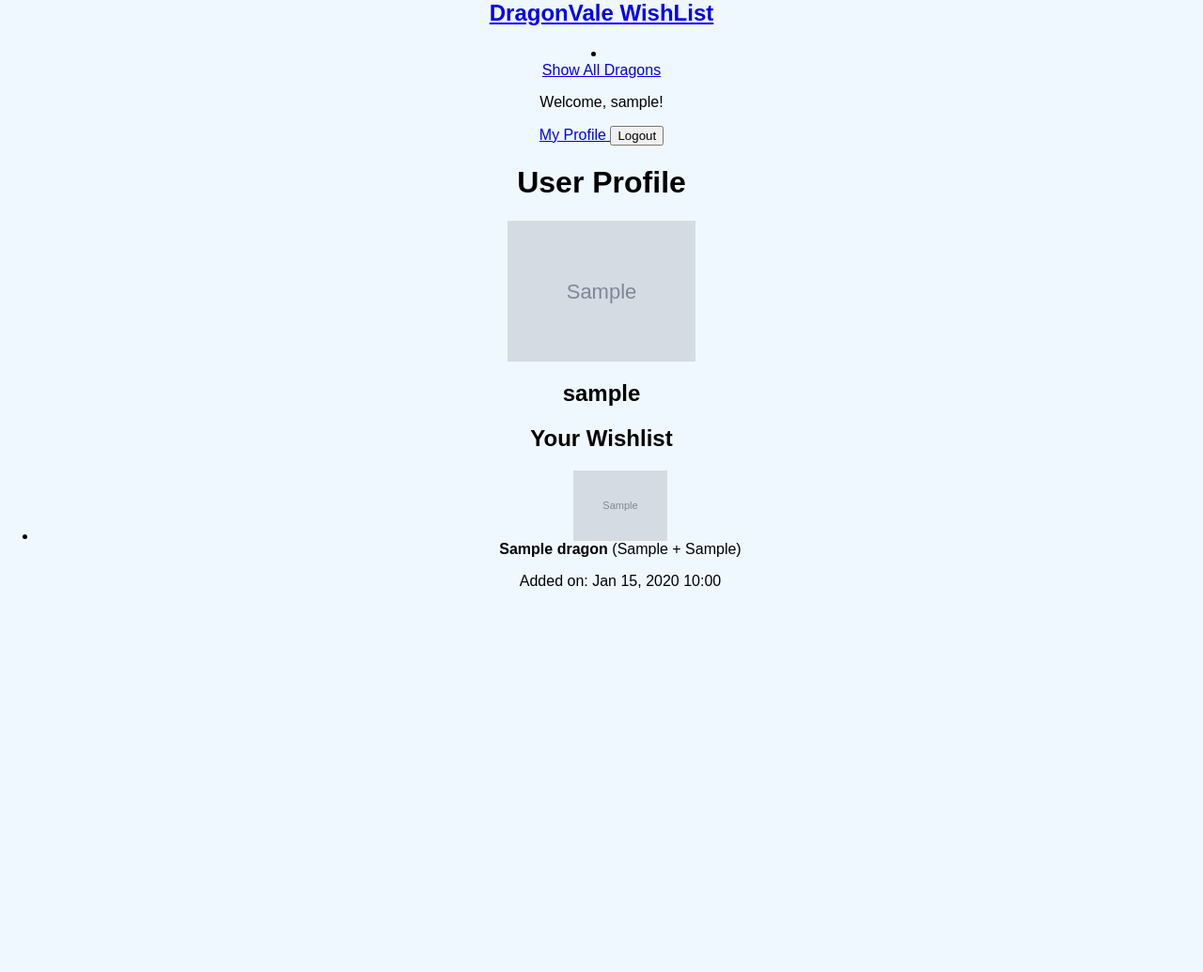
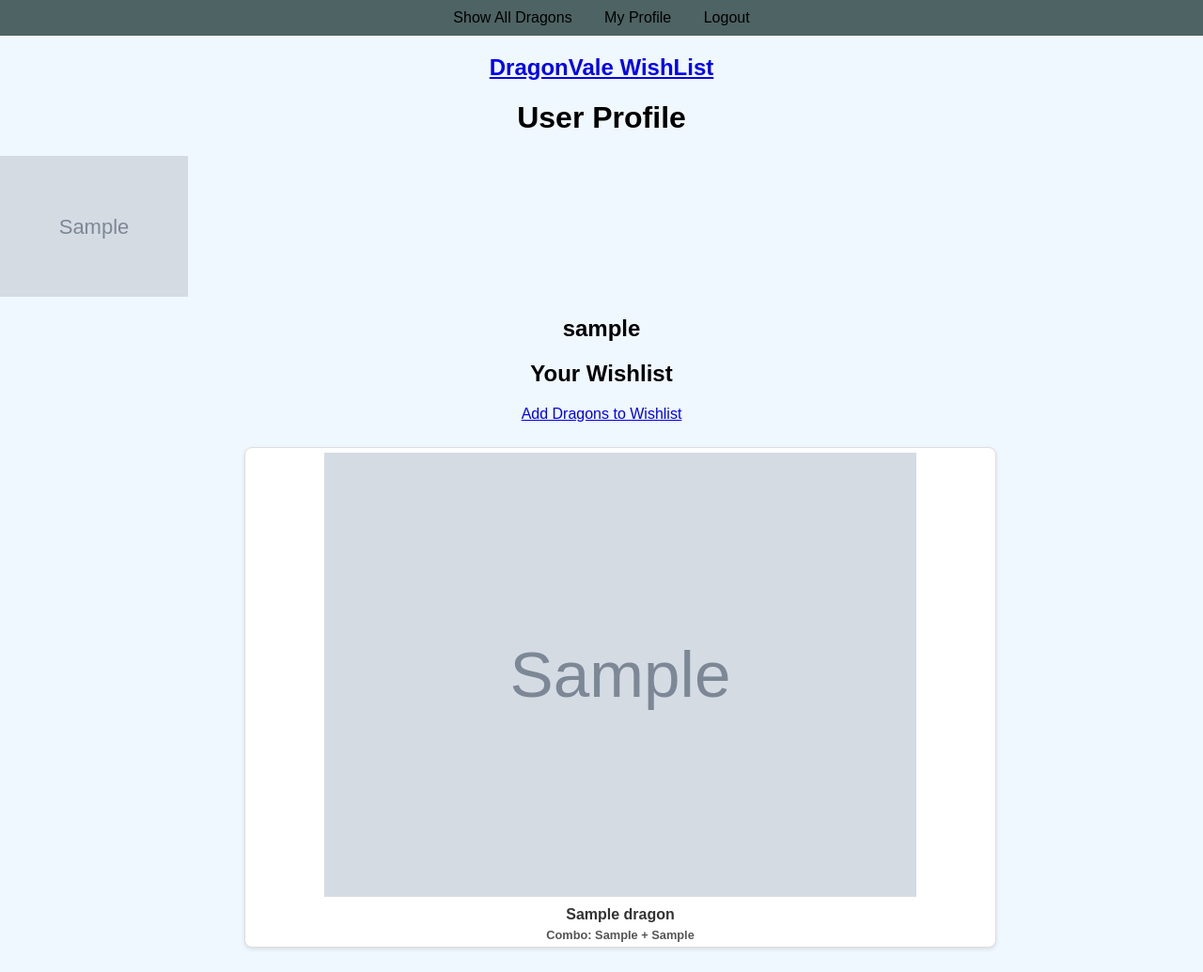
Before and after one commit to ChenMichelle2/CS412, a Django app: page /project/profile/me/ in a window 1280 px wide. Shown: the whole page at 94% size. Before the commit the page ends 626 px from the top, so only its background shows below. Run offline with Django 4.2, Linux system fonts and the light colour scheme; a user stored in the database is signed in; tables that the repository leaves empty hold one stand-in row (values such as "Sample post"); grey boxes marked "Sample" are stand-in pictures.

Commit message:
created a wishlist form to add dragons and some css stuff

```diff
--- a/project/admin.py
+++ b/project/admin.py
@@ -4,3 +4,4 @@
 admin.site.register(Profile)
 admin.site.register(Dragon)
 admin.site.register(Wishlist)
+admin.site.register(FavoriteDragon)
--- a/project/models.py
+++ b/project/models.py
@@ -12,6 +12,8 @@
   def __str__(self):
     return f'{self.user.username}'
 
+
+
 class Dragon(models.Model):
   '''encapsulates the idea of a dragon and its attributes'''
   name = models.CharField(max_length=100, unique=True)
@@ -25,6 +27,14 @@
   def __str__(self):
     return self.name
 
+class FavoriteDragon(models.Model):
+    profile = models.ForeignKey(Profile, on_delete=models.CASCADE, related_name='favorites')
+    dragon = models.ForeignKey(Dragon, on_delete=models.CASCADE, related_name='favorited_by')
+    added_on = models.DateTimeField(default=timezone.now)
+
+    def __str__(self):
+        return f"{self.profile.user.username} - {self.dragon.name}"
+
 class Wishlist(models.Model):
 
   '''Links a user's profile to a specific dragon with a breeding combination'''
--- a/project/templates/project/base.html
+++ b/project/templates/project/base.html
@@ -11,32 +11,32 @@
 
 <body>
   <header>
+    <nav class="navbar-fixed-top">
+      <ul class="nav-links">
+        <li> <a href="{% url 'Show_All_Dragons' %}">Show All Dragons</a></li>
+        {% if user.is_authenticated %}
+        <li><a href="{% url 'Dragon_User_Profile' %}">My Profile</a></li>
+
+        <!-- Logout Form -->
+        <li>
+          <form action="{% url 'logout' %}" method="post" style="display:inline;">
+            {% csrf_token %}
+          </form>
+          <a href="{% url 'logout' %}" onclick="document.getElementById('logout-form').submit();">
+            Logout
+          </a>
+        </li>
+        {% else %}
+        <li><a href="{% url 'login' %}">Login</a></li>
+        <li><a href="{% url 'create profile dragon' %}"> Create Account</a></li>
+        {% endif %}
+      </ul>
+    </nav>
     <a href="{% url 'Show_All_Dragons' %}">
       <h2>DragonVale WishList</h2>
     </a>
+  </header>
 
-    <li>
-
-    </li>
-  </header>
-  <nav>
-    <a href="{% url 'Show_All_Dragons' %}">Show All Dragons</a>
-    {% if user.is_authenticated %}
-    <p>Welcome, {{ user.username }}!</p>
-    <a href="{% url 'Dragon_User_Profile' %}">
-      My Profile
-    </a>
-
-    <!-- Logout Form -->
-    <form action="{% url 'logout' %}" method="post" style="display:inline;">
-      {% csrf_token %}
-      <button type="submit">Logout</button>
-    </form>
-    {% else %}
-    <a href="{% url 'login' %}">Login</a>
-    <a href="{% url 'create profile dragon' %}"> Create Account</a>
-    {% endif %}
-  </nav>
   {% block content %}
   {% endblock %}
 </body>
--- a/project/templates/project/create_user_and_profile_form.html
+++ b/project/templates/project/create_user_and_profile_form.html
@@ -1,3 +1,6 @@
+<!-- project/templates/project/create_user_and_profile_form.html
+ bu email: myichen@bu.edu
+ Base html for the other templates -->
 {% extends 'project/base.html' %}
 
 {% block content %}
--- a/project/templates/project/login.html
+++ b/project/templates/project/login.html
@@ -1,3 +1,6 @@
+<!-- project/templates/project/login.html
+ bu email: myichen@bu.edu
+ Base html for the other templates -->
 {% extends 'project/base.html' %}
 
 {% block content %}
--- a/project/templates/project/user_profile.html
+++ b/project/templates/project/user_profile.html
@@ -18,19 +18,27 @@
   <div class="profile-details">
     <h2>{{ profile.user.username }}</h2>
   </div>
-  <!-- Wishlist Section -->
-  <h2>Your Wishlist</h2>
-  <ul>
+</div>
+<!-- Wishlist Section -->
+<h2>Your Wishlist</h2>
+<a href="{% url 'Add to Wishlist'%}">Add Dragons to Wishlist</a>
+{% if wishlist %}
+<ul>
+
+  <div class="mini-dragon-grid">
     {% for item in wishlist %}
-    <li>
-      <img src="{{ item.dragon.image_url }}" alt="{{ item.dragon.name }}" width="100"><br>
-      <strong>{{ item.dragon.name }}</strong> ({{ item.parent_1 }} + {{ item.parent_2 }})
-      <p>Added on: {{ item.date_added|date:"M d, Y H:i" }}</p>
-    </li>
-
+    <div class="mini-dragon-card">
+      <img src="{{ item.dragon.image_url }}" alt="{{ item.dragon.name }}">
+      <h2>{{ item.dragon.name }}</h2>
+      <h3>Combo: {{ item.parent_1 }} + {{ item.parent_2 }}</h3>
+    </div>
     {% endfor %}
-  </ul>
+  </div>
 
 
-</div>
+  {% else %}
+  <p>No dragons are on your wishlist yet</p>
+  {% endif %}
+</ul>
+
 {% endblock %}
--- a/project/urls.py
+++ b/project/urls.py
@@ -14,6 +14,7 @@
   path(r'show_all_dragons/', views.ShowAllDragons.as_view(), name="Show_All_Dragons" ),
   path(r'profile/me/', views.UserProfileView.as_view(), name="Dragon_User_Profile"),
   path(r'create_profile/', CreateUserAndProfile, name = "create profile dragon"),
+  path(r'profile/me/add_wishlist', views.AddToWishlistView.as_view(), name ="Add to Wishlist"),
 
   path(r'login/',views.CustomLoginView.as_view(template_name='project/login.html'), name = "login"),
   path(r'logout/', views.CustomLogoutView.as_view(), name='logout'),
--- a/project/views.py
+++ b/project/views.py
@@ -73,7 +73,7 @@
             profile.user = user
             profile.save()
 
-            return redirect('/project/show_all_dragons/')  # Redirect to the profile page after creation
+            return redirect('/project/login/')  # Redirect to the profile page after creation
 
     else:
         # Instantiate empty forms for a GET request
@@ -84,3 +84,24 @@
         'user_form': user_form,
         'profile_form': profile_form,
     })
+
+class AddToWishlistView(LoginRequiredMixin, FormView):
+    template_name = 'project/add_wishlist.html'
+    form_class = AddWishlist
+    success_url = '../me'  # Redirect to profile
+
+    def get_form(self, form_class=None):
+        form = super().get_form(form_class)
+        # Exclude dragons already in the user's wishlist
+        profile = self.request.user.profile_project
+        form.fields['dragon'].queryset = Dragon.objects.exclude(
+            id__in=profile.wishlists.values_list('dragon_id', flat=True)
+        )
+        return form
+
+    def form_valid(self, form):
+        # Save the wishlist item with the user's profile
+        wishlist_item = form.save(commit=False)
+        wishlist_item.profile = self.request.user.profile_project
+        wishlist_item.save()
+        return super().form_valid(form)
--- a/static/styles-project.css
+++ b/static/styles-project.css
@@ -62,3 +62,136 @@
   /* Slight zoom effect */
   transition: transform 0.3s ease;
 }
+
+/* Container for the profile page */
+.profile-container {
+  display: flex;
+  flex-wrap: wrap;
+  gap: 20px;
+  padding: 20px;
+  max-width: 1200px;
+  margin: 0 auto;
+}
+
+/* Profile Info Section */
+.profile-info {
+  flex: 1;
+  /* Take up 1/3rd of the space */
+  max-width: 300px;
+  /* Limit the width of the profile section */
+  text-align: center;
+  background-color: #f9f9f9;
+  padding: 20px;
+  border-radius: 8px;
+  box-shadow: 0 4px 8px rgba(0, 0, 0, 0.1);
+}
+
+/* Profile Image */
+.profile-image {
+  width: 100%;
+  max-width: 150px;
+  height: auto;
+  border-radius: 50%;
+  margin-bottom: 10px;
+}
+
+/* Profile Wishlist Section */
+.profile-wishlist {
+  flex: 2;
+  /* Take up 2/3rds of the space */
+  width: 100%;
+  /* Default to full width for smaller screens */
+}
+
+/* Mini Container for the grid */
+.mini-dragon-grid {
+  display: grid;
+  grid-template-columns: repeat(auto-fit, minmax(100px, 1fr));
+  /* Smaller column width */
+  gap: 10px;
+  /* Less space between items */
+  padding: 10px;
+  /* Smaller padding */
+  margin: 0 auto;
+  max-width: 800px;
+  /* Smaller grid width */
+}
+
+/* Mini dragon cards */
+.mini-dragon-card {
+  background-color: #ffffff;
+  border: 1px solid #ddd;
+  border-radius: 8px;
+  box-shadow: 0 2px 4px rgba(0, 0, 0, 0.1);
+  /* Smaller shadow */
+  overflow: hidden;
+  text-align: center;
+  padding: 5px;
+  /* Reduced padding */
+}
+
+/* Mini dragon images */
+.mini-dragon-card img {
+  width: 80%;
+  /* Slightly smaller images */
+  height: auto;
+  border-bottom: 1px solid #ddd;
+  margin-bottom: 5px;
+}
+
+/* Mini dragon name */
+.mini-dragon-card h2 {
+  font-size: 1rem;
+  /* Smaller font size */
+  color: #333;
+  margin: 5px 0;
+}
+
+/* Mini dragon combo */
+.mini-dragon-card h3 {
+  font-size: 0.8rem;
+  /* Smaller font size */
+  color: #555;
+  margin: 0;
+}
+
+/* Add a hover effect for mini cards */
+.mini-dragon-card:hover {
+  transform: scale(1.03);
+  /* Slight hover zoom */
+  transition: transform 0.2s ease;
+}
+
+
+nav {
+  background-color: rgb(78, 99, 99);
+
+}
+
+.nav-links {
+  list-style-type: none;
+  margin: 0;
+  padding: 0;
+}
+
+.nav-links li {
+  display: inline-block;
+  margin-left: 0px;
+}
+
+.nav-links li a {
+  color: black;
+  text-decoration: none;
+  padding: 10px 15px;
+  display: inline-block;
+  transition: background-color 0.3s;
+}
+
+.nav-links li a:hover {
+  background-color: #7cd3ff;
+}
+
+.content {
+  padding: 50px 0;
+  text-align: center;
+}
```
Also changed, not shown: project/forms.py (+11 -1 lines), project/templates/project/add_wishlist.html (added, +16 -0 lines), project/migrations/0005_alter_profile_user_friend.py (added), project/migrations/0006_rename_added_on_friend_timestamp_and_more.py (added), project/migrations/0007_favoritedragon_delete_friend.py (added), project/templates/project/wishlist.html (deleted).
